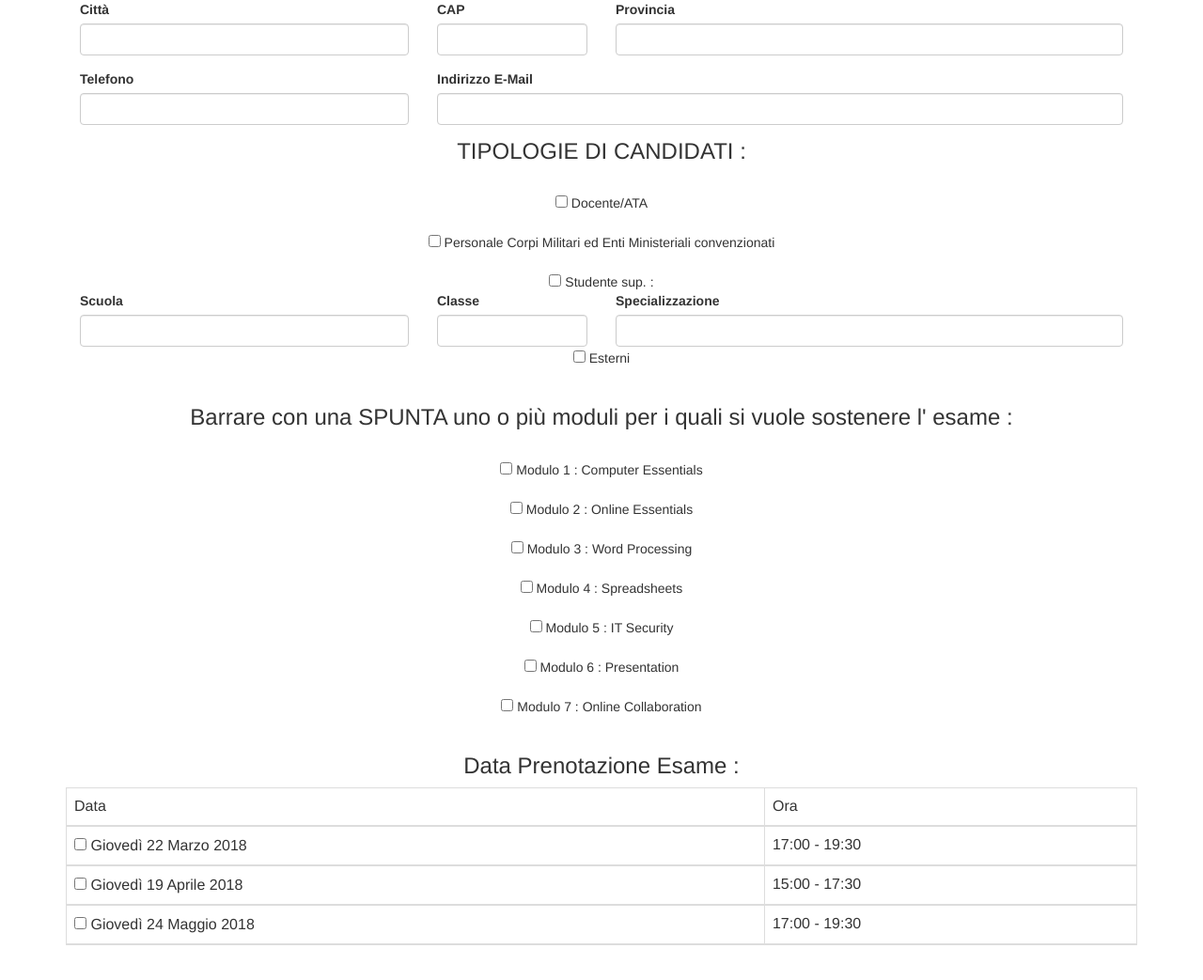
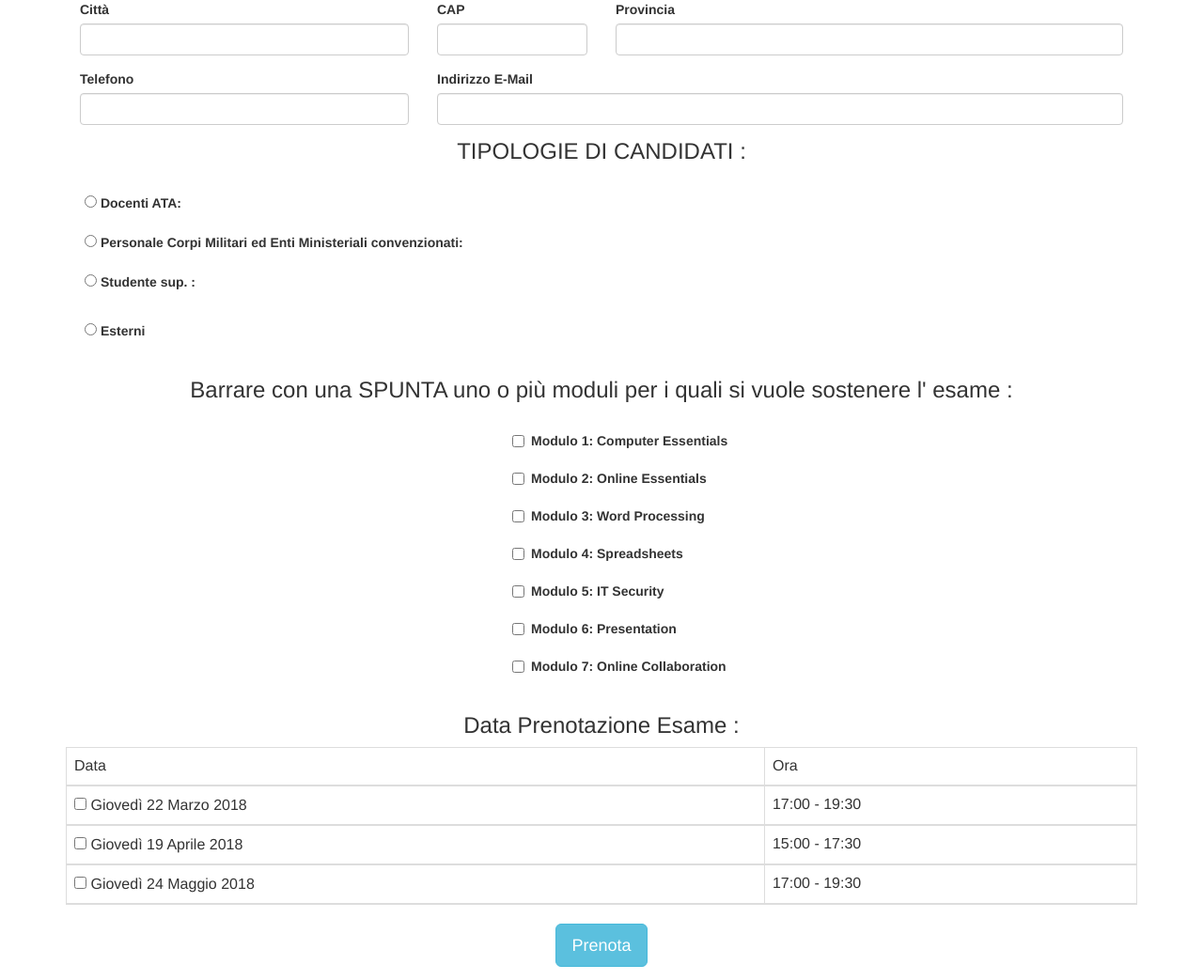
Before and after one commit to samueletacchini/ECDL, a PHP site: page /prenotazione.php in a window 1280 px wide. Shown: the part 359-1402 px from the top of the page at 94% size. Before the commit the page ends 1365 px from the top, so only its background shows below. Run offline with PHP 8.4, Linux system fonts and the light colour scheme.

Commit message:
Prenotazione finita con bottone bello blu

```diff
--- a/prenotazione.php
+++ b/prenotazione.php
@@ -31,7 +31,7 @@
                 <label for="data" class="col-md-12">Data Di Nascita</label>
                 <div class="form-row">
                     <div class="form-group col-md-4">
-                        <select class="form-control">
+                        <select class="form-control" id="day">
                             <option disabled selected>Giorno</option>
                             <?php
                             for ($day = 1; $day <= 31; $day++)
@@ -40,7 +40,7 @@
                         </select>
                     </div>
                     <div class="form-group col-md-4">
-                        <select name='month' class="form-control">
+                        <select name='month' class="form-control" id="mounth">
                             <option value='' disabled selected>Mese</option>
                             <option value='1'>Gennaio</option>
                             <option value='2'>Febbraio</option>
@@ -57,7 +57,7 @@
                         </select>
                     </div>
                     <div class="form-group col-md-4">
-                        <select class="form-control">
+                        <select class="form-control" id="year">
                             <option disabled selected>Anno</option>
                             <?php
                             for ($year = Date('Y'); $year >= 1900; $year--)
@@ -106,11 +106,7 @@
 
                 <br><h3 align="center">TIPOLOGIE DI CANDIDATI :</h3>
 
-                                <br><center><input type="checkbox" name="docente" class="form-check-input" value="html"/> Docente/ATA </center>
-                                <br><center><input type="checkbox" name="personale" class="form-check-input" value="css"/> Personale Corpi Militari ed Enti Ministeriali convenzionati </center>
-                                <br><center><input type="checkbox" name="studente" class="form-check-input" value="javascript"/> Studente sup. : </center>
-
-                <div class="form-row">
+                <!--                <div class="form-row">
                                     <div class="col-md-4">
                                         <label for="scuola">Scuola</label>
                                         <input type="text" class="form-control" id="scuola">
@@ -123,19 +119,92 @@
                                         <label for="specializzazione">Specializzazione</label>
                                         <input type="text" class="form-control" id="specializzazione">
                                     </div>
+                                </div>-->
+
+                <br><div class="checkbox-inline">
+                    <div class="form-group">
+                        <label><input onclick="cancella()" type="radio" name="optradio" id="radioDocenti"> Docenti ATA: </label>
+                    </div>
+                    <div class="form-group">
+                        <label><input onclick="cancella()" type="radio" name="optradio" id="radioPersonale"> Personale Corpi Militari ed Enti Ministeriali convenzionati: </label>
+                    </div>
+                    <div class="form-group">
+                        <label><input onclick="myFunction()"  type="radio" name="optradio" id="radioStudente"> Studente sup. :
+                            <p id="clicco"></p>
+                        <script>
+                            var html = "<div class='form-row'>" +
+                                    " <div class='col-md-4'>" +
+                                    " <label for='scuola'>Scuola</label>" +
+                                    " <input type='text' class='form-control' id='scuola'>" +
+                                    "</div>" +
+                                    "<div class='col-md-2'>" +
+                                    " <label for='classe'>Classe</label>" +
+                                    " <input type='text' class='form-control' id='classe'>" +
+                                    "</div>" +
+                                    "<div class='col-md-6'>" +
+                                    "<label for='specializzazione'>Specializzazione</label>" +
+                                    "<input type='text' class='form-control' id='specializzazione'>" +
+                                    "</div>" +
+                                    "</div>";
+                            function myFunction() {
+                                document.getElementById("clicco").innerHTML = html;
+                            }function cancella() {
+                                document.getElementById("clicco").innerHTML = "";
+                            }
+                        </script>
+                    </div>
+                    <div class="form-group">
+                        <label><input onclick="cancella()"  type="radio" name="optradio" id="radioEsterno"> Esterni</label>
+                    </div>
                 </div>
 
-                <br><br><center><input type="checkbox" name="esterno" class="form-check-input" value="javascript"/> Esterni </center>
 
                 <br><h3 align="center">Barrare con una SPUNTA uno o più moduli per i quali si vuole sostenere l' esame :</h3>
 
-                <br><center><input type="checkbox" name="modulo1" class="form-check-input" value="modulo1"/> Modulo 1 : Computer Essentials </center>
-                <br><center><input type="checkbox" name="modulo2" class="form-check-input" value="modulo2"/> Modulo 2 : Online Essentials </center>
-                <br><center><input type="checkbox" name="modulo3" class="form-check-input" value="modulo3"/> Modulo 3 : Word Processing </center>
-                <br><center><input type="checkbox" name="modulo4" class="form-check-input" value="modulo4"/> Modulo 4 : Spreadsheets </center>
-                <br><center><input type="checkbox" name="modulo5" class="form-check-input" value="modulo5"/> Modulo 5 : IT Security </center>
-                <br><center><input type="checkbox" name="modulo6" class="form-check-input" value="modulo6"/> Modulo 6 : Presentation </center>
-                <br><center><input type="checkbox" name="modulo7" class="form-check-input" value="modulo7"/> Modulo 7 : Online Collaboration</center>
+                <br><div class="checkbox-inline col-md-offset-5">
+                    <div class="form-group">
+                        <input class="form-check-input" type="checkbox" value="" id="defaultCheck1">
+                        <label class="form-check-label" for="defaultCheck1">
+                            Modulo 1: Computer Essentials
+                        </label>
+                    </div>
+                    <div class="form-group">
+                        <input class="form-check-input" type="checkbox" value="" id="defaultCheck2">
+                        <label class="form-check-label" for="defaultCheck2">
+                            Modulo 2: Online Essentials
+                        </label>
+                    </div>
+                    <div class="form-group">
+                        <input class="form-check-input" type="checkbox" value="" id="defaultCheck3">
+                        <label class="form-check-label" for="defaultCheck3">
+                            Modulo 3: Word Processing
+                        </label>
+                    </div>
+                    <div class="form-group">
+                        <input class="form-check-input" type="checkbox" value="" id="defaultCheck4">
+                        <label class="form-check-label" for="defaultCheck4">
+                            Modulo 4: Spreadsheets
+                        </label>
+                    </div>
+                    <div class="form-group">
+                        <input class="form-check-input" type="checkbox" value="" id="defaultCheck5">
+                        <label class="form-check-label" for="defaultCheck5">
+                            Modulo 5: IT Security
+                        </label>
+                    </div>
+                    <div class="form-group">
+                        <input class="form-check-input" type="checkbox" value="" id="defaultCheck6">
+                        <label class="form-check-label" for="defaultCheck6">
+                            Modulo 6: Presentation
+                        </label>
+                    </div>
+                    <div class="form-group">
+                        <input class="form-check-input" type="checkbox" value="" id="defaultCheck7">
+                        <label class="form-check-label" for="defaultCheck7">
+                            Modulo 7: Online Collaboration
+                        </label>
+                    </div>
+                </div>
 
                 <br><h3 align="center">Data Prenotazione Esame :</h3>
 
@@ -149,6 +218,9 @@
                 </table>
                 </table>
 
+
+                <center><button type="button" class="btn btn-info btn-lg">Prenota</button></center>
+
             </form>
 
             <script src="https://ajax.googleapis.com/ajax/libs/jquery/3.3.1/jquery.min.js"></script>
```
Lines whose indentation alone changed are shown as unchanged.
